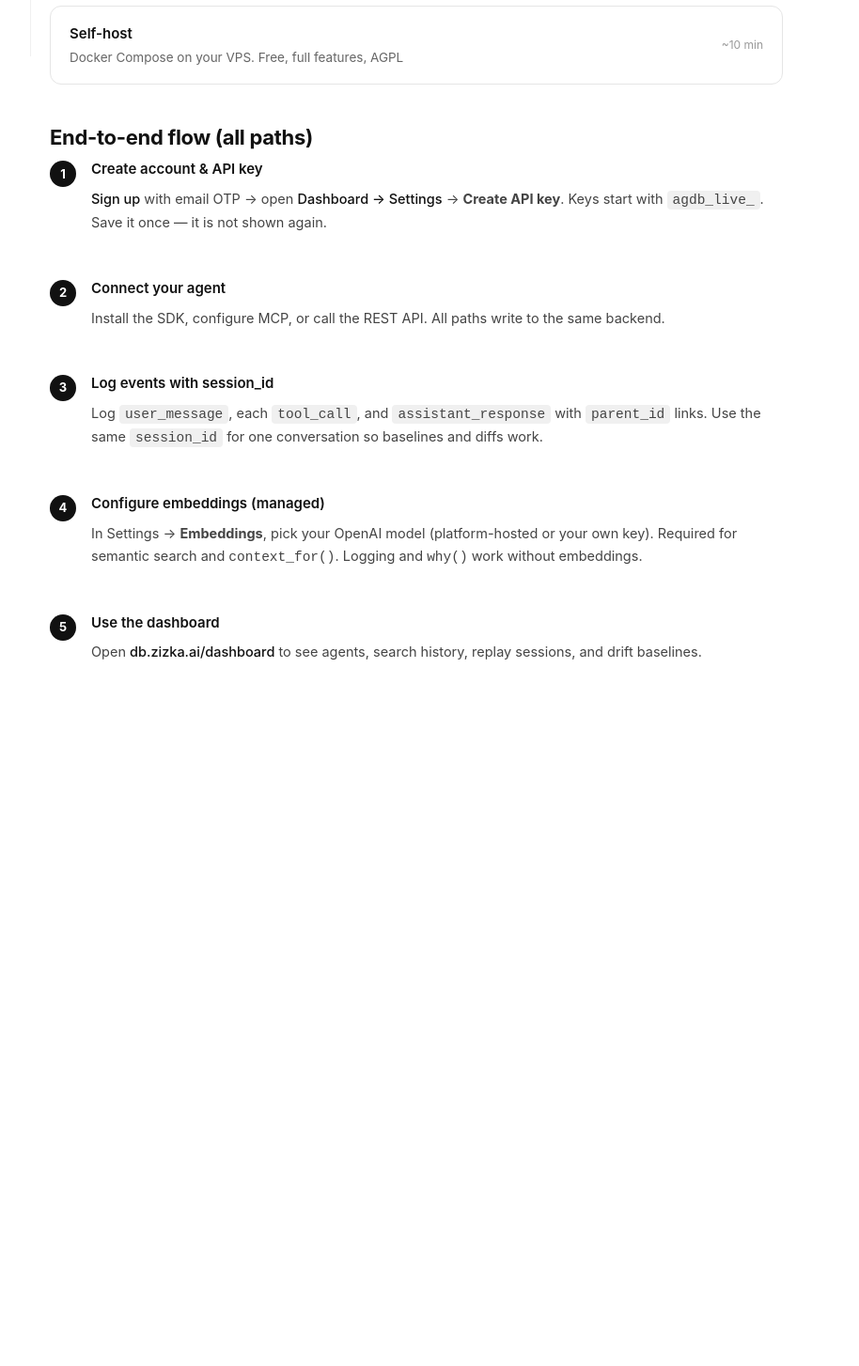
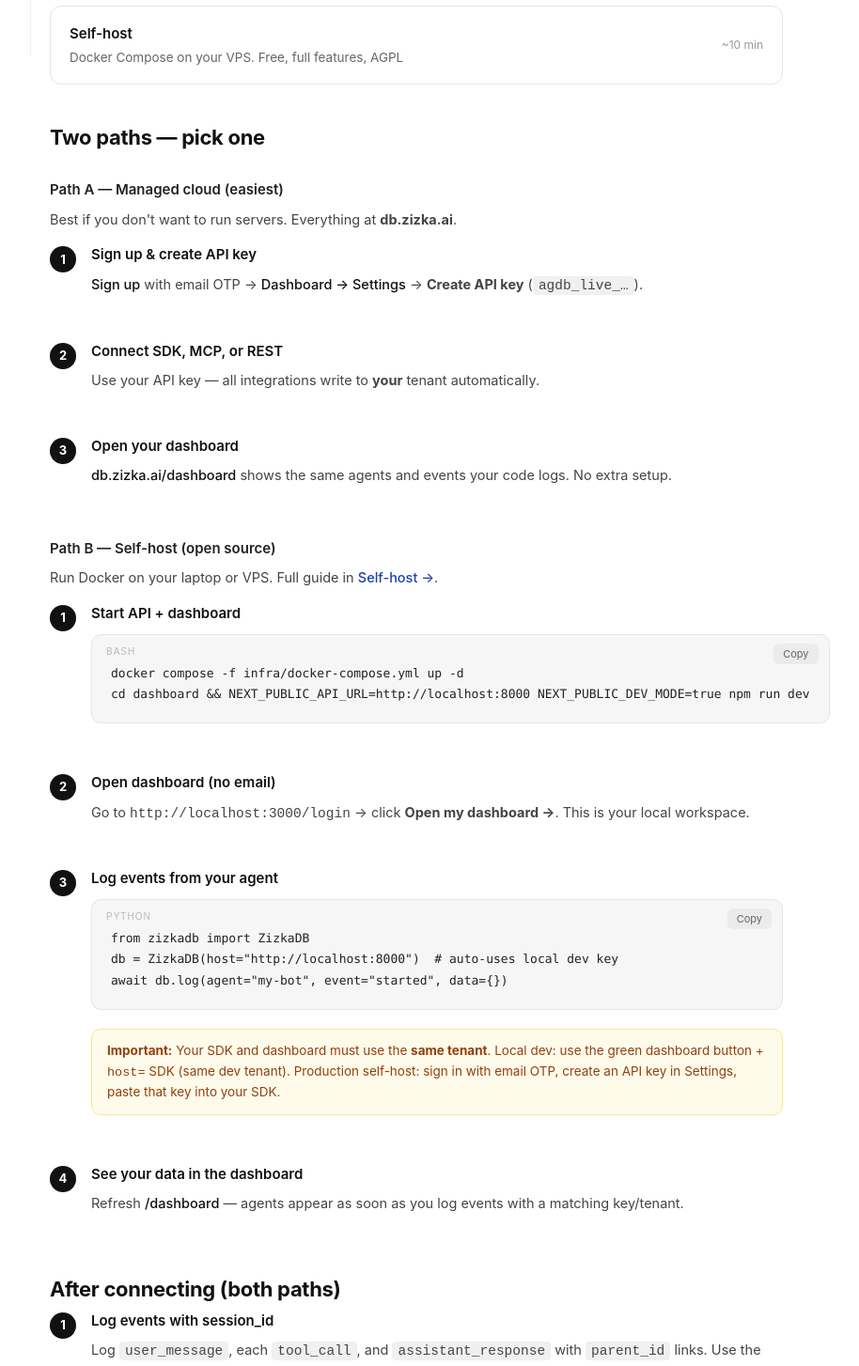
Before and after one commit to Subhajitdas99/ZizkaDB, a Next.js app in the folder dashboard/: page /docs in a window 1280 px wide. Shown: the part 740-2194 px from the top of the page at 94% size, without its empty margins (267-1181 px from the left). Before the commit the page ends 1573 px from the top, so only its background shows below. Built offline with nearby package versions, Linux system fonts and the light colour scheme.

Commit message:
docs: clarify managed vs self-host paths and dashboard tenant mapping
Split docs overview into Path A (managed) and Path B (self-host).
Warn that SDK and dashboard must share the same tenant.
Improve homepage self-host CTA, dashboard empty state, and Settings guidance.

```diff
--- a/dashboard/app/dashboard/page.tsx
+++ b/dashboard/app/dashboard/page.tsx
@@ -143,18 +143,21 @@
         <Activity size={20} style={{ color: '#737373' }} />
       </div>
       <h3 className="text-white font-medium mb-2">No agents yet</h3>
-      <p className="text-sm mb-6" style={{ color: '#737373' }}>
-        Log your first event to get started.
+      <p className="text-sm mb-4" style={{ color: '#737373' }}>
+        Log an event with an API key that belongs to <strong>this</strong> dashboard account.
+      </p>
+      <p className="text-xs mb-6" style={{ color: '#525252' }}>
+        Self-host: use &quot;Open my dashboard →&quot; on login + SDK with <code style={{ fontFamily: 'monospace' }}>host=</code>.
+        Managed: paste your <code style={{ fontFamily: 'monospace' }}>agdb_live_…</code> key from Settings below.
       </p>
       <pre className="text-left rounded-lg p-4 text-xs inline-block" style={{ background: '#0d0d0d' }}>
-{`from zizkadb import ZizkaDB
+{`# Managed cloud
+db = ZizkaDB("agdb_live_xxxx")
 
-db = ZizkaDB("your-api-key")
-await db.log(
-    agent="my-bot",
-    event="started",
-    data={"version": "1.0"}
-)`}
+# Self-host (same tenant as dev dashboard login)
+db = ZizkaDB(host="http://localhost:8000")
+
+await db.log(agent="my-bot", event="started", data={})`}
       </pre>
     </div>
   )
--- a/dashboard/app/dashboard/settings/page.tsx
+++ b/dashboard/app/dashboard/settings/page.tsx
@@ -72,7 +72,11 @@
   return (
     <div className="p-8 max-w-2xl mx-auto">
       <h1 className="text-white font-semibold text-xl mb-1">Settings</h1>
-      <p className="text-sm mb-8" style={{ color: '#737373' }}>API keys and embedding model for semantic search.</p>
+      <p className="text-sm mb-4" style={{ color: '#737373' }}>API keys and embedding model for semantic search.</p>
+      <p className="text-xs mb-8 rounded-lg px-3 py-2" style={{ color: '#a3a3a3', background: '#1a1a1a', border: '1px solid #2a2a2a' }}>
+        Use these keys in your SDK, MCP, or REST calls. Your dashboard only shows data logged with keys from this account.
+        Self-host: if you use email login here, replace the auto dev key in your agent code with a key created below.
+      </p>
 
       {/* Embeddings */}
       <div className="rounded-xl p-5 mb-6" style={{ background: '#111', border: '1px solid #1f1f1f' }}>
--- a/dashboard/app/docs/sections.tsx
+++ b/dashboard/app/docs/sections.tsx
@@ -122,19 +122,54 @@
         ))}
       </div>
 
-      <h2 style={{ ...S.h2, marginTop: 0 }}>End-to-end flow (all paths)</h2>
-      <Step n={1} title="Create account & API key">
+      <h2 style={{ ...S.h2, marginTop: 0 }}>Two paths — pick one</h2>
+
+      <h3 style={S.h3}>Path A — Managed cloud (easiest)</h3>
+      <p style={S.p}>Best if you don&apos;t want to run servers. Everything at <strong>db.zizka.ai</strong>.</p>
+      <Step n={1} title="Sign up & create API key">
         <p style={S.p}>
-          <Link href="/signup" style={{ color: '#111', fontWeight: 500 }}>Sign up</Link> with email OTP → open{' '}
+          <Link href="/signup" style={{ color: '#111', fontWeight: 500 }}>Sign up</Link> with email OTP →{' '}
           <Link href="/dashboard/settings" style={{ color: '#111', fontWeight: 500 }}>Dashboard → Settings</Link> →{' '}
-          <strong>Create API key</strong>. Keys start with <code style={{ fontFamily: 'monospace', background: '#f0f0f0', padding: '2px 6px', borderRadius: 4 }}>agdb_live_</code>.
-          Save it once — it is not shown again.
+          <strong>Create API key</strong> (<code style={{ fontFamily: 'monospace', background: '#f0f0f0', padding: '2px 6px', borderRadius: 4 }}>agdb_live_…</code>).
         </p>
       </Step>
-      <Step n={2} title="Connect your agent">
-        <p style={S.p}>Install the SDK, configure MCP, or call the REST API. All paths write to the same backend.</p>
+      <Step n={2} title="Connect SDK, MCP, or REST">
+        <p style={S.p}>Use your API key — all integrations write to <strong>your</strong> tenant automatically.</p>
       </Step>
-      <Step n={3} title="Log events with session_id">
+      <Step n={3} title="Open your dashboard">
+        <p style={S.p}>
+          <Link href="/dashboard" style={{ color: '#111', fontWeight: 500 }}>db.zizka.ai/dashboard</Link> shows the same agents and events your code logs. No extra setup.
+        </p>
+      </Step>
+
+      <h3 style={{ ...S.h3, marginTop: 40 }}>Path B — Self-host (open source)</h3>
+      <p style={S.p}>Run Docker on your laptop or VPS. Full guide in <button type="button" onClick={() => onNavigate('selfhost')} style={{ background: 'none', border: 'none', color: '#1e40af', fontWeight: 500, cursor: 'pointer', padding: 0, fontSize: 'inherit' }}>Self-host →</button>.</p>
+      <Step n={1} title="Start API + dashboard">
+        <Code lang="bash">{`docker compose -f infra/docker-compose.yml up -d
+cd dashboard && NEXT_PUBLIC_API_URL=http://localhost:8000 NEXT_PUBLIC_DEV_MODE=true npm run dev`}</Code>
+      </Step>
+      <Step n={2} title="Open dashboard (no email)">
+        <p style={S.p}>
+          Go to <code style={{ fontFamily: 'monospace' }}>http://localhost:3000/login</code> → click{' '}
+          <strong>Open my dashboard →</strong>. This is your local workspace.
+        </p>
+      </Step>
+      <Step n={3} title="Log events from your agent">
+        <Code lang="python">{`from zizkadb import ZizkaDB
+db = ZizkaDB(host="http://localhost:8000")  # auto-uses local dev key
+await db.log(agent="my-bot", event="started", data={})`}</Code>
+        <Callout type="warning">
+          <strong>Important:</strong> Your SDK and dashboard must use the <strong>same tenant</strong>.
+          Local dev: use the green dashboard button + <code style={{ fontFamily: 'monospace' }}>host=</code> SDK (same dev tenant).
+          Production self-host: sign in with email OTP, create an API key in Settings, paste that key into your SDK.
+        </Callout>
+      </Step>
+      <Step n={4} title="See your data in the dashboard">
+        <p style={S.p}>Refresh <Link href="/dashboard" style={{ color: '#111', fontWeight: 500 }}>/dashboard</Link> — agents appear as soon as you log events with a matching key/tenant.</p>
+      </Step>
+
+      <h2 style={{ ...S.h2, marginTop: 48 }}>After connecting (both paths)</h2>
+      <Step n={1} title="Log events with session_id">
         <p style={S.p}>
           Log <code style={{ fontFamily: 'monospace', background: '#f0f0f0', padding: '2px 6px', borderRadius: 4 }}>user_message</code>, each{' '}
           <code style={{ fontFamily: 'monospace', background: '#f0f0f0', padding: '2px 6px', borderRadius: 4 }}>tool_call</code>, and{' '}
@@ -143,15 +178,15 @@
           Use the same <code style={{ fontFamily: 'monospace', background: '#f0f0f0', padding: '2px 6px', borderRadius: 4 }}>session_id</code> for one conversation so baselines and diffs work.
         </p>
       </Step>
-      <Step n={4} title="Configure embeddings (managed)">
+      <Step n={2} title="Configure embeddings (managed)">
         <p style={S.p}>
           In Settings → <strong>Embeddings</strong>, pick your OpenAI model (platform-hosted or your own key).
           Required for semantic search and <code style={{ fontFamily: 'monospace' }}>context_for()</code>. Logging and <code style={{ fontFamily: 'monospace' }}>why()</code> work without embeddings.
         </p>
       </Step>
-      <Step n={5} title="Use the dashboard">
+      <Step n={3} title="Use drift & search">
         <p style={S.p}>
-          Open <Link href="/dashboard" style={{ color: '#111', fontWeight: 500 }}>db.zizka.ai/dashboard</Link> to see agents, search history, replay sessions, and drift baselines.
+          Once you have enough sessions, use <code style={{ fontFamily: 'monospace' }}>baseline()</code> and semantic search in the dashboard or SDK.
         </p>
       </Step>
     </div>
@@ -173,11 +208,9 @@
         <Code lang="bash">python3 --version   # 3.10 or higher</Code>
       </Step>
 
-      <Step n={2} title="Get your API key">
-        <p style={S.p}>
-          <Link href="/signup" style={{ color: '#111', fontWeight: 500 }}>Sign up</Link> → Dashboard → Settings → Create API key.
-          For self-host, skip the key and use <code style={{ fontFamily: 'monospace' }}>host=</code> below.
-        </p>
+      <Step n={2} title="Choose your environment">
+        <p style={S.p}><strong>Managed cloud:</strong> <Link href="/signup" style={{ color: '#111', fontWeight: 500 }}>Sign up</Link> → Settings → Create API key (<code style={{ fontFamily: 'monospace' }}>agdb_live_…</code>).</p>
+        <p style={S.p}><strong>Self-host:</strong> use <code style={{ fontFamily: 'monospace' }}>host=&quot;http://localhost:8000&quot;</code> (dev key auto-sent). See <Link href="/docs" style={{ color: '#1e40af' }}>Self-host docs</Link> → click <strong>Open my dashboard →</strong> on the login page.</p>
       </Step>
 
       <Step n={3} title="Install">
@@ -302,7 +335,8 @@
       <div style={{ display: 'grid', gap: 12 }}>
         {[
           { q: 'SyntaxError: await outside async function', a: 'Wrap code in async def main() and asyncio.run(main()).' },
-          { q: '401 Invalid API key', a: 'Check the key in Dashboard → Settings. Keys start with agdb_live_.' },
+          { q: '401 Invalid API key', a: 'Managed: check key in Dashboard → Settings. Self-host: use host= with dev dashboard login, or paste the API key from Settings into your SDK.' },
+          { q: 'Dashboard empty but SDK works', a: 'SDK and dashboard must share the same tenant. Self-host: use "Open my dashboard →" (not email login) with host= SDK. Or create an API key in Settings and use that key in your SDK.' },
           { q: 'Search returns nothing', a: 'Configure embeddings in Settings. Log a few events first so there is history to search.' },
           { q: 'baseline shows warming_up', a: 'Log more sessions with session_id on each event. Drift needs volume.' },
         ].map(item => (
@@ -331,10 +365,9 @@
         <Code lang="bash">node --version   # v18+</Code>
       </Step>
 
-      <Step n={2} title="Get your API key">
-        <p style={S.p}>
-          <Link href="/signup" style={{ color: '#111', fontWeight: 500 }}>Sign up</Link> → Settings → Create API key (<code style={{ fontFamily: 'monospace' }}>agdb_live_…</code>).
-        </p>
+      <Step n={2} title="Choose your environment">
+        <p style={S.p}><strong>Managed cloud:</strong> <Link href="/signup" style={{ color: '#111', fontWeight: 500 }}>Sign up</Link> → Settings → Create API key.</p>
+        <p style={S.p}><strong>Self-host:</strong> <code style={{ fontFamily: 'monospace' }}>{`new ZizkaDB({ host: 'http://localhost:8000' })`}</code> — see <Link href="/docs" style={{ color: '#1e40af' }}>Self-host docs</Link> for dashboard setup.</p>
       </Step>
 
       <Step n={3} title="Install">
@@ -754,6 +787,15 @@
         SDK, MCP, and dashboard all connect to the same local tenant.
       </p>
 
+      <Callout type="warning">
+        <strong>One rule:</strong> SDK/MCP and dashboard must use the <strong>same tenant</strong>.
+        <ul style={{ margin: '8px 0 0', paddingLeft: 20 }}>
+          <li><strong>Local dev (just you):</strong> login → <em>Open my dashboard →</em> + SDK with <code style={{ fontFamily: 'monospace' }}>host=</code></li>
+          <li><strong>Production / team on your server:</strong> email OTP login → create API key in Settings → use that key in SDK/MCP</li>
+        </ul>
+        Mixing email login with the auto dev key shows an empty dashboard.
+      </Callout>
+
       <Callout type="info">
         Stack: Postgres + pgvector, Qdrant, Redis, FastAPI. Starts in under 60 seconds with Docker Compose.
       </Callout>
@@ -818,6 +860,7 @@
       <div style={{ display: 'grid', gap: 12 }}>
         {[
           { q: 'API not starting', a: 'docker compose -f infra/docker-compose.yml logs api --tail=50' },
+          { q: 'Dashboard empty but SDK logs work', a: 'Use "Open my dashboard →" (dev login) with host= SDK — or create an API key in Settings and use it in your agent.' },
           { q: 'Search not working', a: 'Set OPENAI_API_KEY in infra/.env and restart api container.' },
           { q: 'Port 8000 in use', a: 'Change port mapping in infra/docker-compose.yml.' },
         ].map(item => (
--- a/dashboard/app/page.tsx
+++ b/dashboard/app/page.tsx
@@ -935,13 +935,14 @@
           <h2 style={{ fontSize: 30, fontWeight: 700, color: '#fff', marginBottom: 14, letterSpacing: -0.5 }}>
             Run it yourself
           </h2>
-          <p style={{ color: '#888', fontSize: 15, marginBottom: 28 }}>
-            Full feature set. No account. No limits. Forever.
+          <p style={{ fontSize: 13, color: '#888', marginBottom: 28 }}>
+            Full stack on your machine. Dashboard included — one-click local login.
           </p>
           <div style={{ background: '#1a1a1a', borderRadius: 10, padding: '16px 20px', fontFamily: 'monospace', fontSize: 13, color: '#22c55e', textAlign: 'left', marginBottom: 28, lineHeight: 1.9, overflowX: 'auto' }}>
             <div><span style={{ color: '#555' }}>$ </span>git clone https://github.com/Zizka-ai/ZizkaDB</div>
-            <div><span style={{ color: '#555' }}>$ </span>cp .env.example infra/.env &amp;&amp; nano infra/.env</div>
             <div><span style={{ color: '#555' }}>$ </span>docker compose -f infra/docker-compose.yml up -d</div>
+            <div><span style={{ color: '#555' }}>$ </span>cd dashboard &amp;&amp; NEXT_PUBLIC_DEV_MODE=true npm run dev</div>
+            <div><span style={{ color: '#555' }}>→ </span>localhost:3000/login → Open my dashboard →</div>
           </div>
           <Link href="/docs" style={{ padding: '12px 28px', background: '#fff', color: '#111', borderRadius: 10, textDecoration: 'none', fontWeight: 500, fontSize: 15 }}>
             Setup guide →
```
